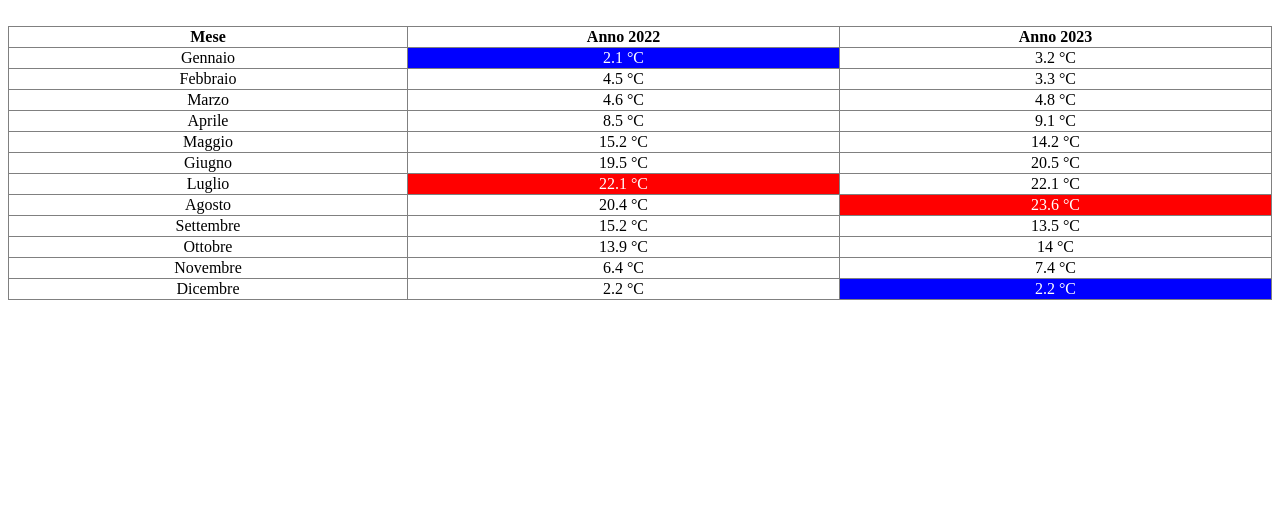
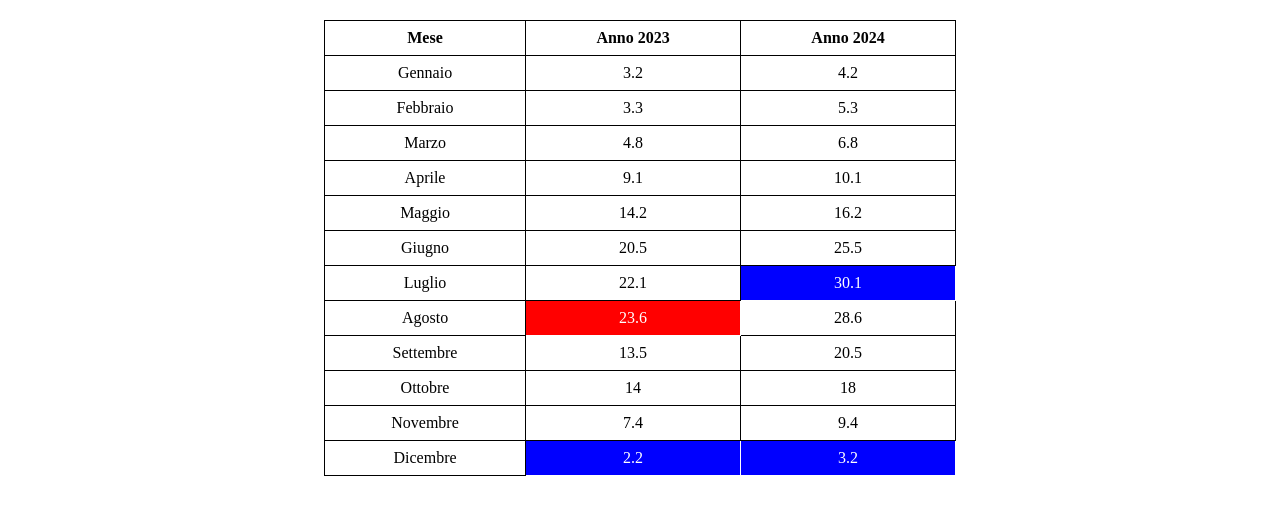
Before and after one commit to GiuseppeFalliti/tabella, a PHP site: page / in a window 1280 px wide. Shown: the top 515 px of the page. Run offline with PHP 8.4, Linux system fonts and the light colour scheme.

Commit message:
Update index.php

```diff
--- a/index.php
+++ b/index.php
@@ -1,22 +1,43 @@
+<!DOCTYPE html>
+<html lang="it">
+<head>
+    <meta charset="UTF-8">
+    <meta name="viewport" content="width=device-width, initial-scale=1.0">
+    <title>Tabella</title>
+    <style>
+        table {
+            border-collapse: collapse;
+            width: 50%;
+            margin: 20px auto;
+            text-align: center;
+        }
+        th, td {
+            border: 1px solid;
+            padding: 8px;
+        }
+        .max {
+            background-color: red;
+            color: white;
+        }
+        .min {
+            background-color: blue;
+            color: white;
+        }
+    </style>
+</head>
+<body>
+    <table>
+        <thead>
+            <tr>
+                <th>Mese</th>
+                <th>Anno 2023</th>
+                <th>Anno 2024</th>
+            </tr>
+        </thead>
+        <tbody>
             <?php
-
             // Dati delle temperature
-$temperatureData2022 = [
-    "Gennaio" => 2.1,
-    "Febbraio" => 4.5,
-    "Marzo" => 4.6,
-    "Aprile" => 8.5,
-    "Maggio" => 15.2,
-    "Giugno" => 19.5,
-    "Luglio" => 22.1,
-    "Agosto" => 20.4,
-    "Settembre" => 15.2,
-    "Ottobre" => 13.9,
-    "Novembre" => 6.4,
-    "Dicembre" => 2.2
-];
-
-$temperatureData2023 = [
+            $temperatura2023 = [
                 "Gennaio" => 3.2,
                 "Febbraio" => 3.3,
                 "Marzo" => 4.8,
@@ -31,65 +52,56 @@ $temperatureData2023 = [
                 "Dicembre" => 2.2
             ];
 
+            $temperatura2024 = [
+                "Gennaio" => 4.2,
+                "Febbraio" => 5.3,
+                "Marzo" => 6.8,
+                "Aprile" => 10.1,
+                "Maggio" => 16.2,
+                "Giugno" => 25.5,
+                "Luglio" => 30.1,
+                "Agosto" => 28.6,
+                "Settembre" => 20.5,
+                "Ottobre" => 18.0,
+                "Novembre" => 9.4,
+                "Dicembre" => 3.2
+            ];
 
-// Funzione per trovare massimo e minimo con il mese
-function findMinMax($data) {
-    $maxTemp = max($data);
-    $minTemp = min($data);
-    $maxMonth = array_search($maxTemp, $data);
-    $minMonth = array_search($minTemp, $data);
+            // temperature max e min di 2023/2024
+            $max2023 = max($temperatura2023);
+            $min2023 = min($temperatura2023);
 
-    return [
-        "maxTemp" => $maxTemp,
-        "maxMonth" => $maxMonth,
-        "minTemp" => $minTemp,
-        "minMonth" => $minMonth
-    ];
+            $max2024 = max($temperatura2024);
+            $min2024 = min($temperatura2024);
+
+            // creazione della tabella
+            foreach ($temperatura2023 as $mese => $valore2023) {
+                $valore2024 = $temperatura2024[$mese];
+                echo "<tr>";
+                echo "<td>$mese</td>";
+
+                // troviamo il td con la temperatura più alta o più bassa 2023
+                if ($valore2023 == $max2023) {
+                    echo "<td class='max'>$valore2023</td>";
+                } elseif ($valore2023 == $min2023) {
+                    echo "<td class='min'>$valore2023</td>";
+                } else {
+                    echo "<td>$valore2023</td>";
                 }
 
-// Calcola massimo e minimo per ciascun anno
-$result2022 = findMinMax($temperatureData2022);
-$result2023 = findMinMax($temperatureData2023);
-
-// Inizia il rendering della tabella
-echo "<table border='1' style='width: 100%; border-collapse: collapse; text-align: center;'>";
-echo "<thead>";
-echo "<tr>
-        <th>Mese</th>
-        <th>Anno 2022</th>
-        <th>Anno 2023</th>
-    </tr>";
-echo "</thead>";
-echo "<tbody>";
-
-// Stampa i dati mese per mese
-foreach ($temperatureData2022 as $month => $temp2022) {
-    $temp2023 = $temperatureData2023[$month] ?? "N/D"; // Nel caso non ci siano dati per il 2023
-
-    // Aggiungi classe per la colorazione della temperatura massima e minima
-    $color2022 = "";
-    $color2023 = "";
-
-    // Verifica se è la temperatura massima o minima per il 2022
-    if ($temp2022 == $result2022['maxTemp']) {
-        $color2022 = "style='background-color: red; color: white;'";
-    } elseif ($temp2022 == $result2022['minTemp']) {
-        $color2022 = "style='background-color: blue; color: white;'";
+                // troviamo il td con la temperatura più alta o più bassa 2024
+                if ($valore2024 == $max2024) {
+                    echo "<td class='min'>$valore2024</td>";
+                } elseif ($valore2024 == $min2024) {
+                    echo "<td class='min'>$valore2024</td>";
+                } else {
+                    echo "<td>$valore2024</td>";
                 }
 
-    // Verifica se è la temperatura massima o minima per il 2023
-    if ($temp2023 == $result2023['maxTemp']) {
-        $color2023 = "style='background-color: red; color: white;'";
-    } elseif ($temp2023 == $result2023['minTemp']) {
-        $color2023 = "style='background-color: blue; color: white;'";
+                echo "</tr>";
             }
-
-    // Stampa la riga della tabella
-    echo "<tr>
-            <td>$month</td>
-            <td $color2022>$temp2022 °C</td>
-            <td $color2023>$temp2023 °C</td>
-        </tr>";
-}
-
             ?>
+        </tbody>
+    </table>
+</body>
+</html>
```
Lines whose indentation alone changed are shown as unchanged.
